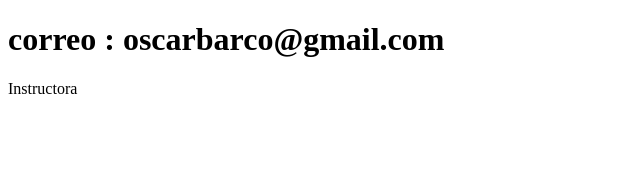
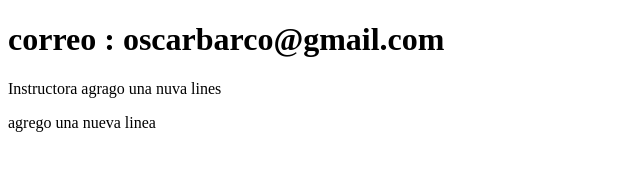
Before and after one commit to OscarBarco/Practica, a plain HTML site: page contacto.html in a window 1280 px wide. Shown: the whole page, without its empty margins (0-640 px from the left). Drawn offline with Linux system fonts and the light colour scheme.

Commit message:
Update contacto.html desarrollo

```diff
--- a/contacto.html
+++ b/contacto.html
@@ -7,6 +7,7 @@
 </head>
 <body>
     <h1>correo : oscarbarco@gmail.com</h1>
-    <p>Instructora</p>
+    <p>Instructora agrago una nuva lines</p>
+    agrego una nueva linea
 </body>
 </html>
```
